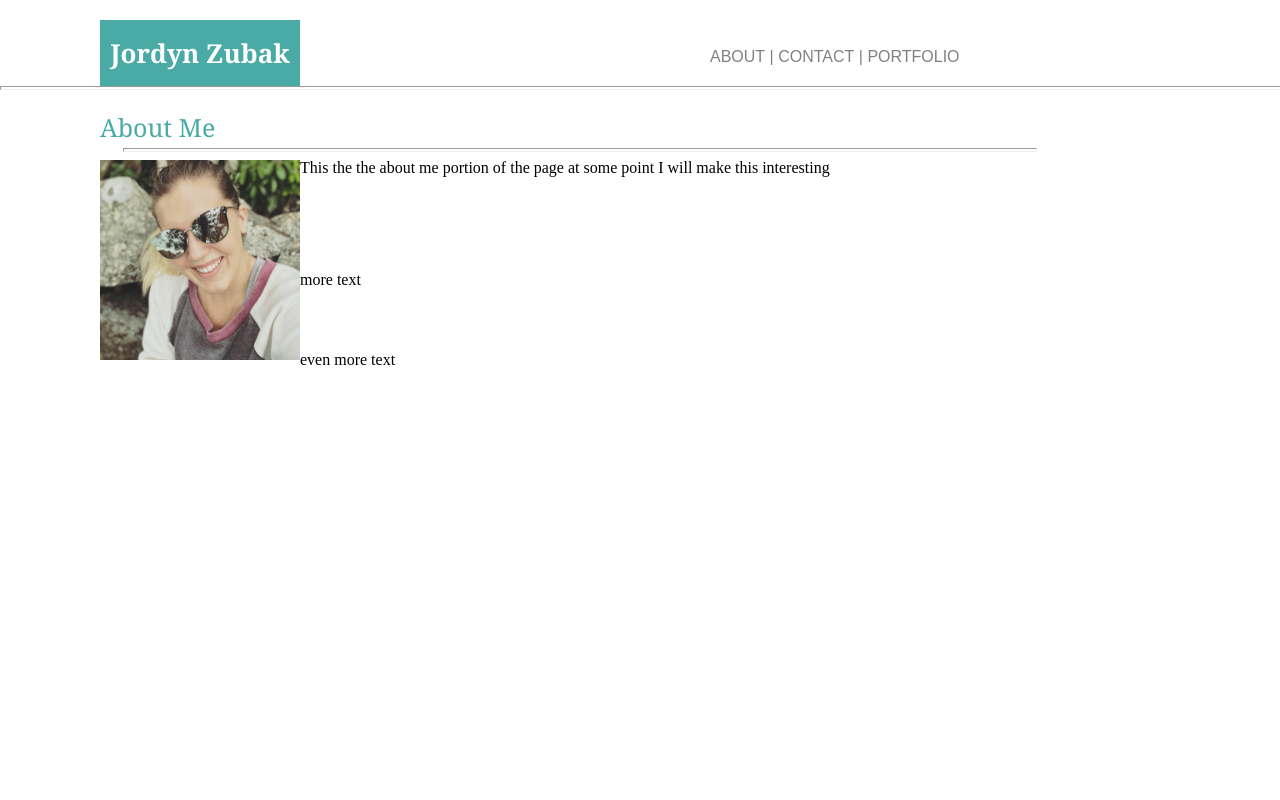
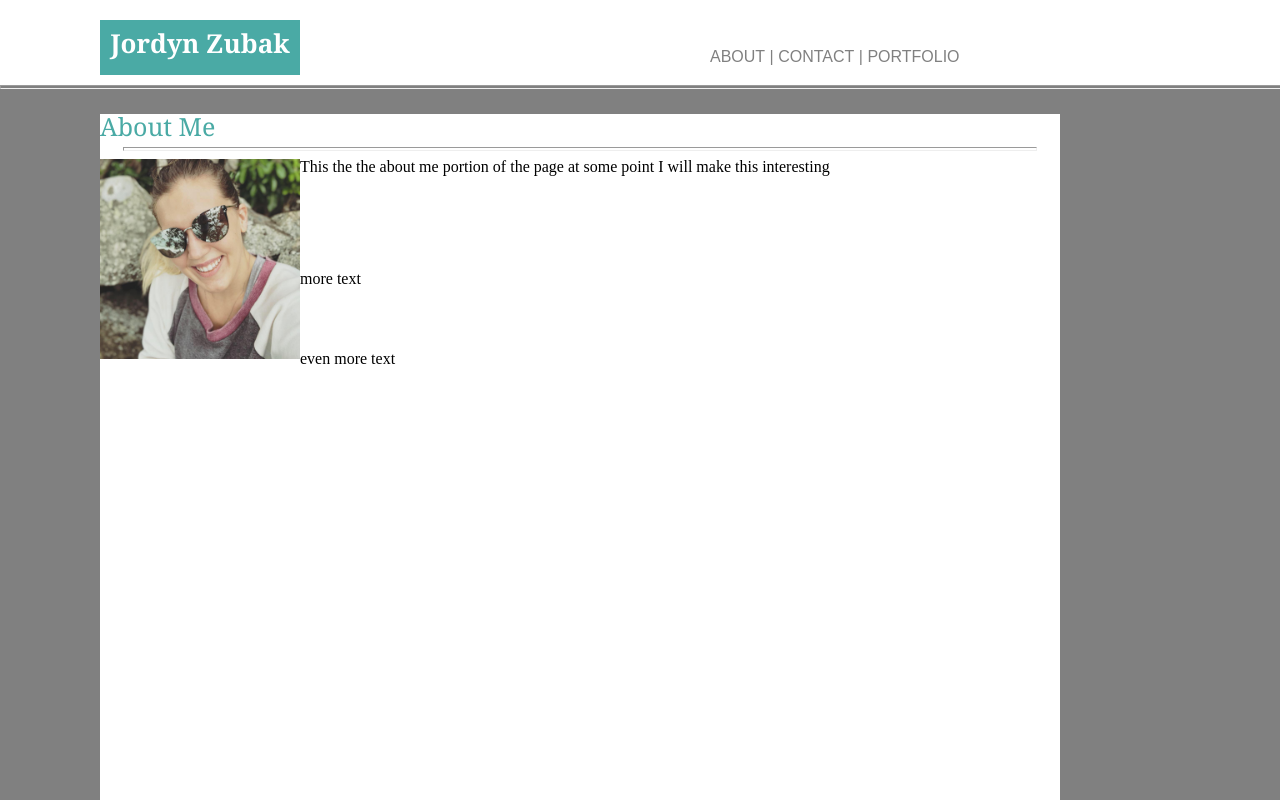
Before and after one commit to jzubak/Basic-Portfolio, a plain HTML site: page index.html in a window 1280 px wide. Shown: the top 800 px of the page. Drawn offline with Linux system fonts and the light colour scheme; files whose address does not match are found by name.

Commit message:
Monday End of Class

```diff
--- a/index.css
+++ b/index.css
@@ -1,8 +1,9 @@
-<!-- this is the overarching style sheet to be used as a baseline for all three pages -->
+/* this is the overarching style sheet to be used as a baseline for all three pages */
 body{
     margin: 0;
-    background-color: #ededed;
+    background-color: gray;
 }
+
 .div1{
     display: flex;
     background-color: white;
@@ -20,7 +21,7 @@ body{
 h1 {
     width : 200px;
     height: 100%;
-    padding-top: 20px;
+    padding-top: 10px;
     font-family: 'Georgia', Times New Roman, Times, serif;
     font-size : 26px;
     font-weight: bold;
@@ -108,8 +109,8 @@ p{
     background: white;
 }
 
-/* .clearfix:after {
+.clearfix:after {
     content: "";
     display: table;
     clear: both;
-  } */
+}
--- a/index.html
+++ b/index.html
@@ -7,8 +7,8 @@
         <link rel="stylesheet" type="text/css" href="index.css">
     </head>
     <body>
-        <header class='clearfix'>
-        <div class='div1'>
+        <header >
+        <div class='div1 clearfix' >
             <div class='headerbox'>
                 <h1>Jordyn Zubak</h1>
                 <ul class='navkeys'>
@@ -24,7 +24,7 @@
                 <h2>About Me</h2>
                 <div>
                     <hr class="hr2">
-                    <img src="C:\Users\Jordyn\upenn\Basic-Portfolio\assets\images\Headshot.jpg" alt="Jordyn Headshot"></div>
+                    <img src="assets\images\Headshot.jpg" alt="Jordyn Headshot"></div>
                     <p>This the the about me portion of the page at some point I will make this interesting
                         <br><br><br><br><br><br><br>
                         more text<br><br><br><br><br>
```
